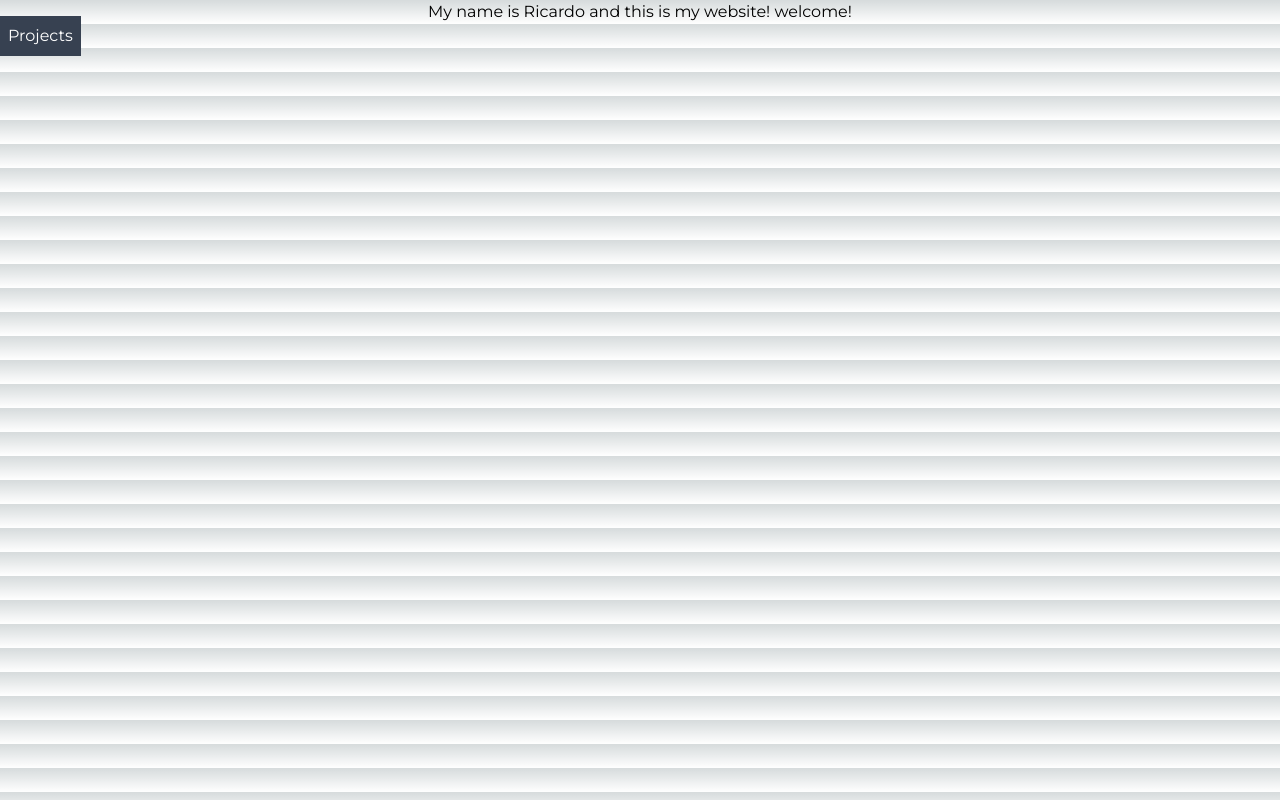
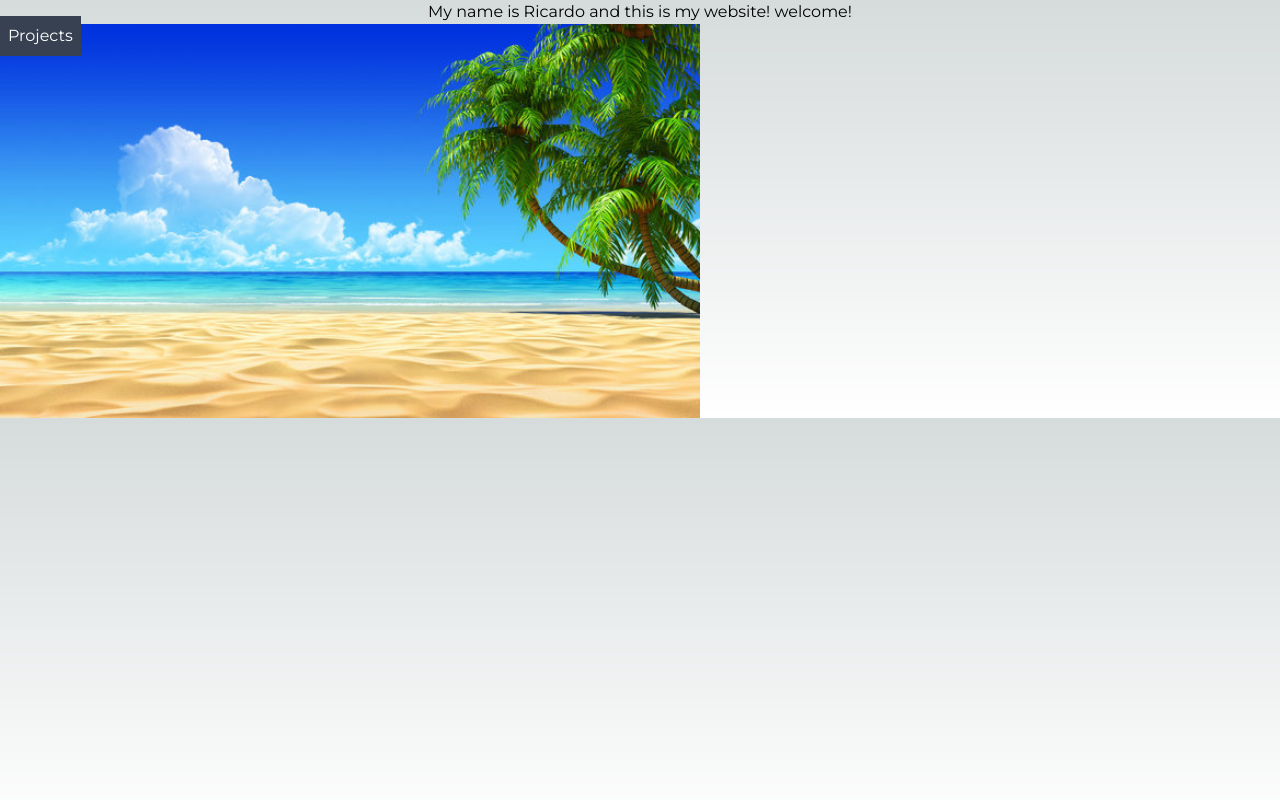
Before and after one commit to RicardoATrevino/my-website, a Next.js app: page / in a window 1280 px wide. Built offline with nearby package versions, Linux system fonts and the light colour scheme.

Commit message:
added image linking and the like

```diff
--- a/src/app/page.tsx
+++ b/src/app/page.tsx
@@ -2,6 +2,7 @@ import 'tailwindcss/tailwind.css'
 import { PropsWithChildren } from 'react';
 import Sidebar from '@/app/sidebar'
 import {montserrat} from '@/app/layout'
+import Image from 'next/image';
 
 export default function RootLayout({children}: {children: React.ReactNode}) {
   return (
@@ -12,6 +13,14 @@ export default function RootLayout({children}: {children: React.ReactNode}) {
         <Sidebar />
           <h1 className="text-center text-color:blue ">My name is Ricardo and this is my website! welcome!</h1>
 
+          <Image
+        src="/beach.jpg"
+        width={700}
+        height={400}
+        className=" md:block"
+        alt=""
+      />
+
          </main>
       </body>
 
```
Also changed, not shown: public/beach.jpg (added).
